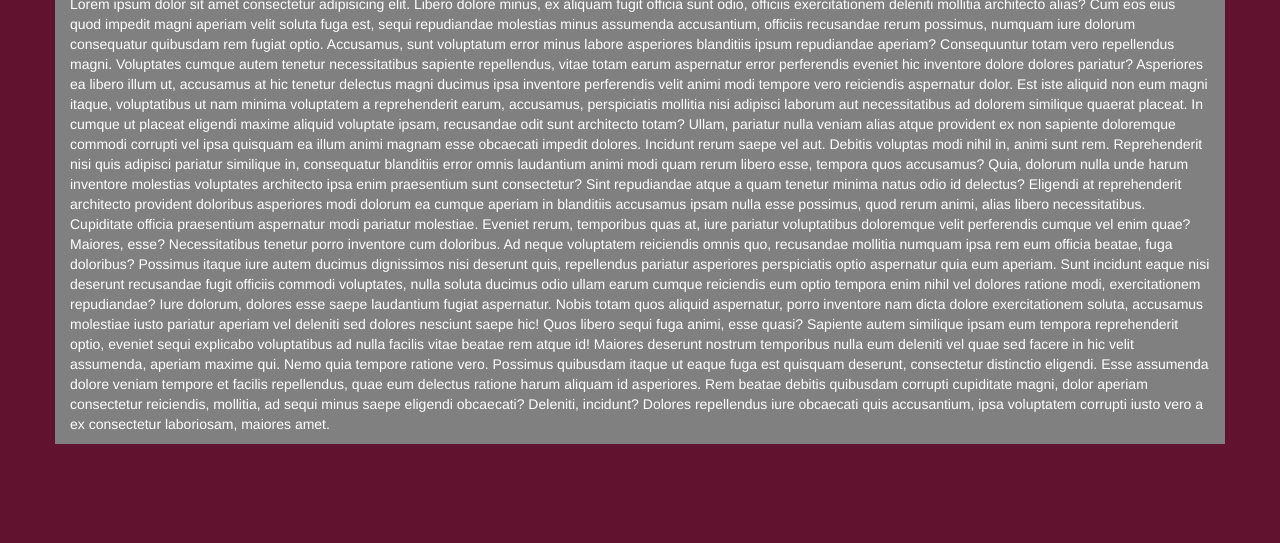
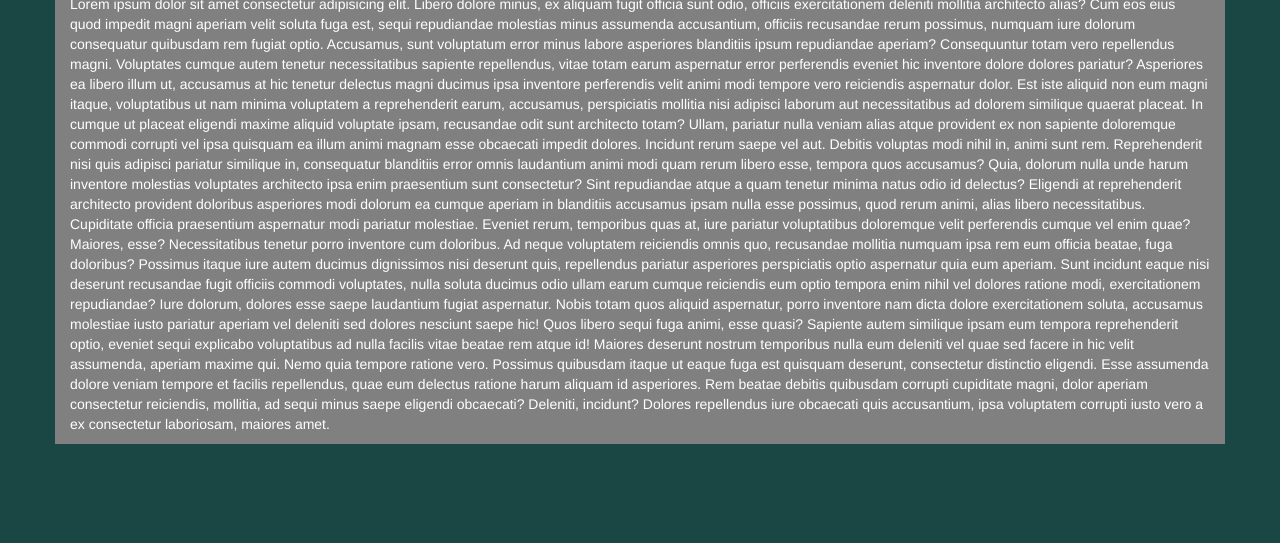
Before and after one commit to faiyaz619/web-project, a plain HTML site: page module3-solution/index.html in a window 1280 px wide. Shown: the part 257-800 px from the top of the page. Drawn offline with nearby package versions, Linux system fonts and the light colour scheme; files that its build step writes are made by us from their sources.

Commit message:
Update style.css

```diff
--- a/module3-solution/css/style.css
+++ b/module3-solution/css/style.css
@@ -10,7 +10,7 @@ background-color: black;
 color: #61122F;
 }
 body{
-	background-color: #61122F;
+	background-color: #1a4744;
 	color: white;
 }
 .glyphicon{
```
